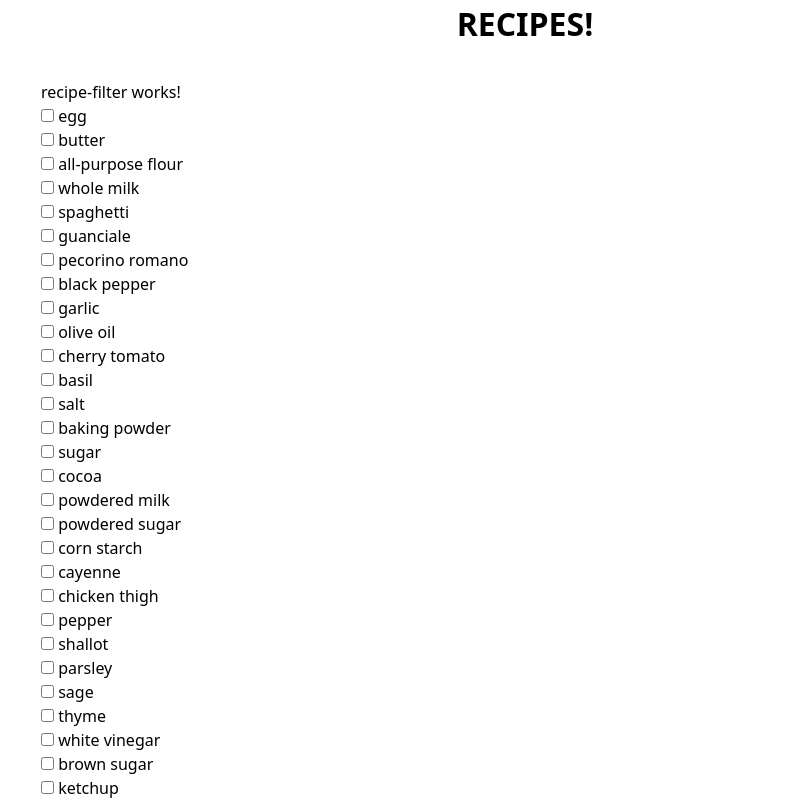
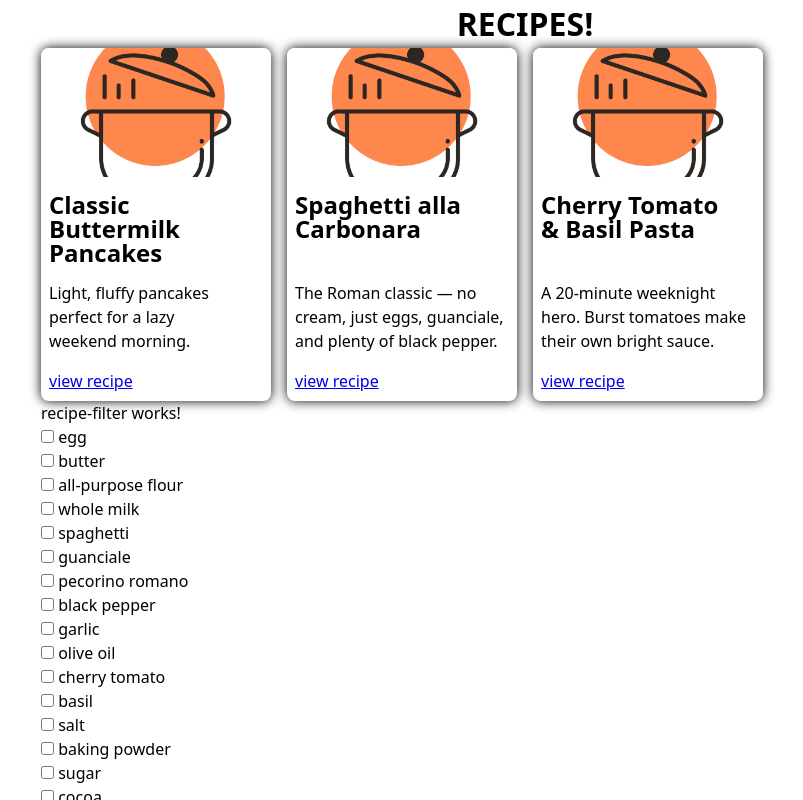
Before and after one commit to Merk42/recipes, an Angular app: page / in a window 1280 px wide. Shown: the top 800 px of the page, without its empty margins (115-918 px from the left). Built offline with nearby package versions, Linux system fonts and the light colour scheme.

Commit message:
spooky scary skeletons

```diff
--- a/public/example_recipes.json
+++ b/public/example_recipes.json
@@ -1,5 +1,5 @@
 [
-{"id":"1"},
-{"id":"2"},
-{"id":"3"}
+{"id":"1","title":"Classic Buttermilk Pancakes","description":"Light, fluffy pancakes perfect for a lazy weekend morning.","prep_time_mins":"10","cook_time_mins":"20","servings":"4","difficulty":"easy","image_url":null,"created_at":"2026-03-13 09:31:06"},
+{"id":"2","title":"Spaghetti alla Carbonara","description":"The Roman classic — no cream, just eggs, guanciale, and plenty of black pepper.","prep_time_mins":"10","cook_time_mins":"20","servings":"2","difficulty":"medium","image_url":null,"created_at":"2026-03-13 09:31:06"},
+{"id":"3","title":"Cherry Tomato & Basil Pasta","description":"A 20-minute weeknight hero. Burst tomatoes make their own bright sauce.","prep_time_mins":"5","cook_time_mins":"15","servings":"2","difficulty":"easy","image_url":null,"created_at":"2026-03-13 09:31:06"}
 ]
--- a/src/app/browse-recipes/browse-recipes.html
+++ b/src/app/browse-recipes/browse-recipes.html
@@ -1,15 +1,19 @@
 <main>
+
 <ul id="recipes">
+  @if (!recipeService.filteredRecipies().length) {
+  <li app-recipe-card-skeleton></li>
+  <li app-recipe-card-skeleton></li>
+  <li app-recipe-card-skeleton></li>
+  <li app-recipe-card-skeleton></li>
+  <li app-recipe-card-skeleton></li>
+  <li app-recipe-card-skeleton></li>
+  <li app-recipe-card-skeleton></li>
+  <li app-recipe-card-skeleton></li>
+  }
+
 @for (R of recipeService.filteredRecipies();track R.id) {
-  <li>
-    @if (R.image_url) {
-      <img class="photo" [src]="R.image_url"/>
-    } @else {
-      <img class="photo" src="placeholder.png"/>
-    }
-    <h2 class="name">{{R.title}}</h2>
-    <span class="description">{{R.description}}</span>
-    <a class="link" [routerLink]="R.id">view recipe</a>
+  <li app-recipe-card [recipe]="R">
   </li>
 }
 </ul>
--- a/src/app/browse-recipes/browse-recipes.scss
+++ b/src/app/browse-recipes/browse-recipes.scss
@@ -7,36 +7,3 @@
   padding:0;
   gap:1rem;
 }
-#recipes li {
-  box-shadow: 0 0 12px black;
-  border-radius: .5rem;
-  display: grid;
-  grid-template-rows: subgrid;
-  grid-row: span 4;
-  overflow: hidden;
-}
-#recipes li a{
-  display: block;
-}
-.name,
-.description,
-.link {
-  padding-inline: .5rem;
-}
-.name {
-  line-height: 1;
-}
-.photo {
-  aspect-ratio: 16 / 9;
-  object-fit: cover;
-}
-.description {
-  overflow: hidden;
-  display: -webkit-box;
-  -webkit-box-orient: vertical;
-  -webkit-line-clamp: 3; /* Number of lines to show */
-  line-clamp: 3; /* Standard property */
-}
-.link{
-  margin-bottom:.5rem;
-}
--- a/src/app/browse-recipes/browse-recipes.ts
+++ b/src/app/browse-recipes/browse-recipes.ts
@@ -1,11 +1,12 @@
 import { ChangeDetectionStrategy, Component, inject } from '@angular/core';
-import { RouterLink } from '@angular/router';
 import { RecipeData } from '../recipe-data';
 import { RecipeFilter } from "../recipe-filter/recipe-filter";
+import { RecipeCard } from "../recipe-card/recipe-card";
+import { RecipeCardSkeleton } from "../recipe-card-skeleton/recipe-card-skeleton";
 
 @Component({
   selector: 'app-browse-recipes',
-  imports: [RouterLink, RecipeFilter],
+  imports: [RecipeFilter, RecipeCard, RecipeCardSkeleton],
   templateUrl: './browse-recipes.html',
   styleUrl: './browse-recipes.scss',
   changeDetection: ChangeDetectionStrategy.OnPush
--- /dev/null
+++ b/src/app/recipe-card-skeleton/recipe-card-skeleton.html
@@ -0,0 +1,4 @@
+<div class="photo">
+</div>
+<div class="name"></div>
+<div class="description"></div>
--- /dev/null
+++ b/src/app/recipe-card-skeleton/recipe-card-skeleton.scss
@@ -0,0 +1,10 @@
+.photo,
+.name,
+.description {
+  background-color: lightgray;
+}
+
+.name,
+.description {
+  height:2.5lh
+}
--- /dev/null
+++ b/src/app/recipe-card/recipe-card.html
@@ -0,0 +1,8 @@
+    @if (recipe().image_url) {
+      <img class="photo" [src]="recipe().image_url"/>
+    } @else {
+      <img class="photo" src="placeholder.png"/>
+    }
+    <h2 class="name">{{recipe().title}}</h2>
+    <span class="description">{{recipe().description}}</span>
+    <a class="link" [routerLink]="recipe().id">view recipe</a>
--- /dev/null
+++ b/src/app/recipe-card/recipe-card.scss
@@ -0,0 +1,33 @@
+:host {
+  box-shadow: 0 0 12px black;
+  border-radius: .5rem;
+  display: grid;
+  grid-template-rows: subgrid;
+  grid-row: span 4;
+  overflow: hidden;
+}
+a{
+  display: block;
+}
+.name,
+.description,
+.link {
+  margin-inline: .5rem;
+}
+.name {
+  line-height: 1;
+}
+.photo {
+  aspect-ratio: 16 / 9;
+  object-fit: cover;
+}
+.description {
+  overflow: hidden;
+  display: -webkit-box;
+  -webkit-box-orient: vertical;
+  -webkit-line-clamp: 3; /* Number of lines to show */
+  line-clamp: 3; /* Standard property */
+}
+.link{
+  margin-bottom:.5rem;
+}
--- /dev/null
+++ b/src/app/recipe-card/recipe-card.ts
@@ -0,0 +1,24 @@
+import { Component, input } from '@angular/core';
+import { RouterLink } from '@angular/router';
+
+interface Recipe {
+  id: string;
+  title: string;
+  description: string;
+  prep_time_mins: number|string;
+  cook_time_mins: number|string;
+  servings: number|string;
+  difficulty: string;
+  image_url: string|null,
+  created_at: string;
+}
+
+@Component({
+  selector: '[app-recipe-card]',
+  imports: [RouterLink],
+  templateUrl: './recipe-card.html',
+  styleUrl: './recipe-card.scss',
+})
+export class RecipeCard {
+  readonly recipe = input.required<Recipe>()
+}
--- a/src/app/recipe-data.ts
+++ b/src/app/recipe-data.ts
@@ -13,13 +13,13 @@ export class RecipeData {
 
   filteredRecipies = computed(() => {
     const IDS = Array.from(this.showIDs())
-    const FILTERED = this.recipes.value();
+    const FILTERED = this.recipes.value() || [];
     if (!FILTERED) {
       return []
     }
-    if (!IDS.length) {
+    // if (!IDS.length) {
       return FILTERED;
-    }
+    // }
     return FILTERED.filter(recipe => IDS.includes(recipe.id))
   })
 }
```
Also changed, not shown: src/app/recipe-card-skeleton/recipe-card-skeleton.ts (added, +9 -0 lines), 2 other files (tests, documents, lock files or other folders).
